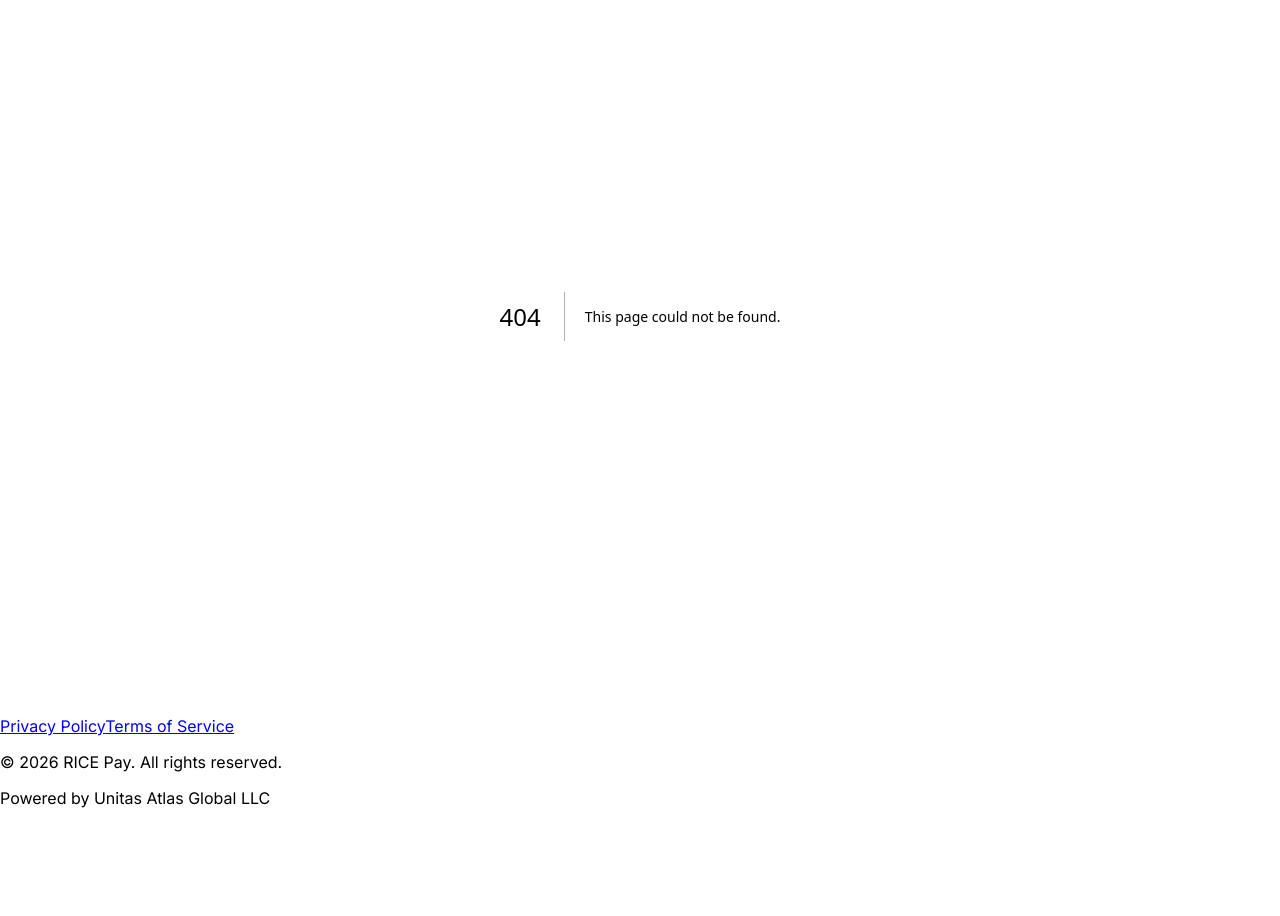
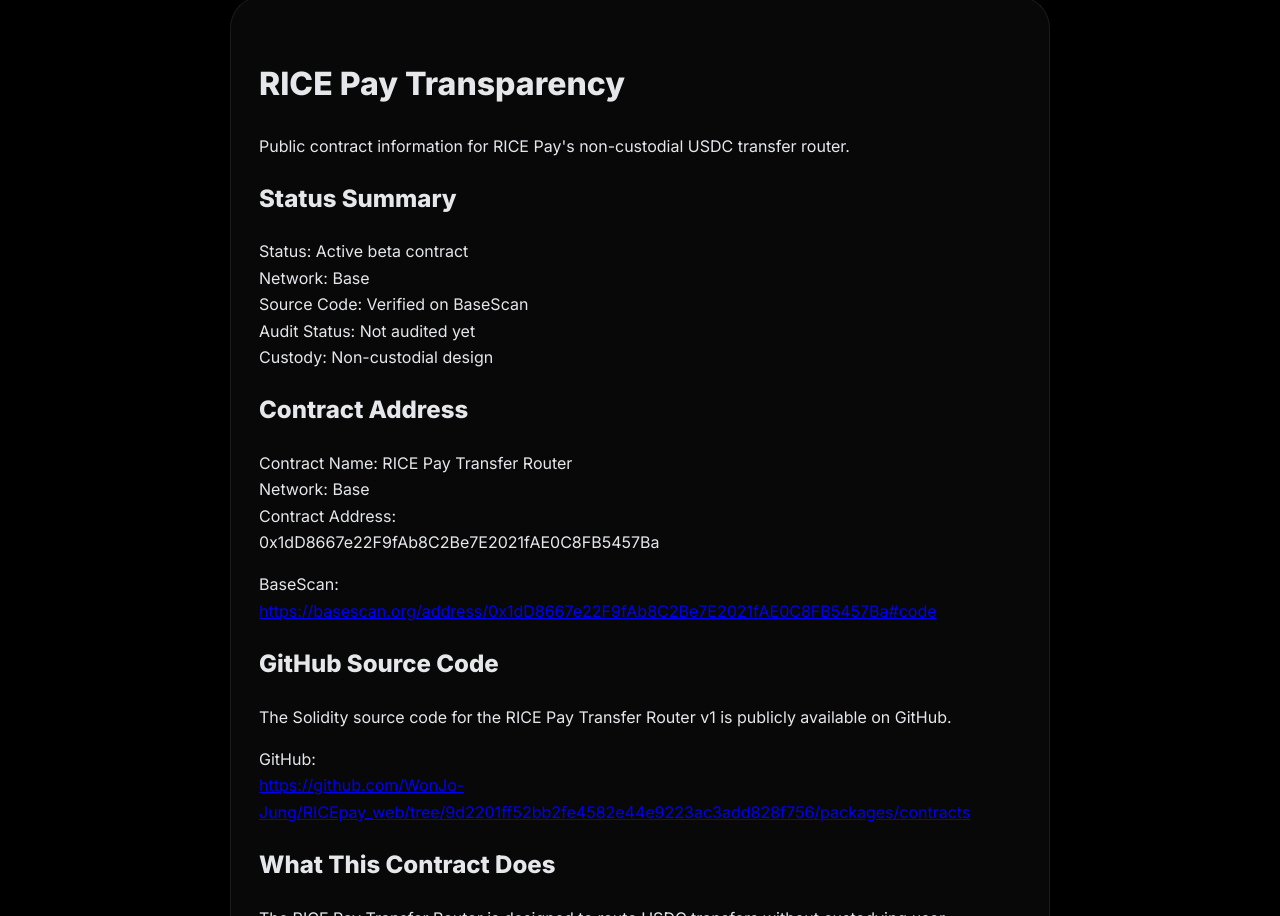
Before and after one commit to WonJo-Jung/ricepay-site, a Next.js app: page /transparency in a window 1280 px wide. Before the commit this address had no page. Shown: the part 1154-2070 px from the top of the page. Before the commit the page ends 1978 px from the top, so only its background shows below. Built offline with nearby package versions, Linux system fonts and the light colour scheme.

Commit message:
plan for trust step 1,2

```diff
--- a/components/Layout.js
+++ b/components/Layout.js
@@ -42,6 +42,7 @@
           <div className="hidden md:flex gap-8 text-sm font-medium text-gray-400">
             <Link href="/about" className="hover:text-white transition">About</Link>
             <Link href="/getting-started" className="hover:text-white transition">Getting Started</Link>
+            <Link href="/transparency" className="hover:text-white transition">Transparency</Link>
             <Link href="/#features" className="hover:text-white transition">Features</Link>
             <Link href="/#how-it-works" className="hover:text-white transition">How it works</Link>
             <Link href="/#faq" className="hover:text-white transition">FAQ</Link>
@@ -67,6 +68,7 @@
           <div className="md:hidden absolute top-full left-0 w-full bg-black/95 border-b border-white/10 p-6 flex flex-col gap-6 text-center backdrop-blur-xl">
             <Link href="/about" className="text-lg text-gray-300" onClick={() => setIsMenuOpen(false)}>About</Link>
             <Link href="/getting-started" className="text-lg text-gray-300" onClick={() => setIsMenuOpen(false)}>Getting Started</Link>
+            <Link href="/transparency" className="text-lg text-gray-300" onClick={() => setIsMenuOpen(false)}>Transparency</Link>
             <Link href="/#features" className="text-lg text-gray-300" onClick={() => setIsMenuOpen(false)}>Features</Link>
             <Link href="/#how-it-works" className="text-lg text-gray-300" onClick={() => setIsMenuOpen(false)}>How it works</Link>
             <Link href="/#faq" className="text-lg text-gray-300" onClick={() => setIsMenuOpen(false)}>FAQ</Link>
--- /dev/null
+++ b/pages/transparency.js
@@ -0,0 +1,147 @@
+import Head from "next/head";
+
+const CONTRACT_ADDRESS = "0x1dD8667e22F9fAb8C2Be7E2021fAE0C8FB5457Ba";
+const BASESCAN_URL = `https://basescan.org/address/${CONTRACT_ADDRESS}#code`;
+const GITHUB_SOURCE_URL =
+  "https://github.com/WonJo-Jung/RICEpay_web/tree/9d2201ff52bb2fe4582e44e9223ac3add828f756/packages/contracts";
+
+export default function TransparencyPage() {
+  return (
+    <>
+      <Head>
+        <title>RICE Pay Transparency</title>
+        <meta
+          name="description"
+          content="Public contract information for RICE Pay's non-custodial USDC transfer router."
+        />
+      </Head>
+
+      <div className="legal-page">
+        <div className="legal-container glass-card">
+          <h1 className="text-white font-extrabold text-3xl mb-2">RICE Pay Transparency</h1>
+          <p className="text-gray-400 mb-8">
+            Public contract information for RICE Pay&apos;s non-custodial USDC transfer router.
+          </p>
+
+          <div className="space-y-6 text-gray-400">
+            <h2 className="text-white text-xl font-bold mt-8">Status Summary</h2>
+            <p>
+              Status: Active beta contract
+              <br />
+              Network: Base
+              <br />
+              Source Code: Verified on BaseScan
+              <br />
+              Audit Status: Not audited yet
+              <br />
+              Custody: Non-custodial design
+            </p>
+
+            <h2 className="text-white text-xl font-bold mt-8">Contract Address</h2>
+            <p>
+              Contract Name: RICE Pay Transfer Router
+              <br />
+              Network: Base
+              <br />
+              Contract Address:
+              <br />
+              <span className="break-all text-white">{CONTRACT_ADDRESS}</span>
+            </p>
+            <p>
+              BaseScan:
+              <br />
+              <a
+                href={BASESCAN_URL}
+                target="_blank"
+                rel="noopener noreferrer"
+                className="break-all text-green-500 hover:underline"
+              >
+                {BASESCAN_URL}
+              </a>
+            </p>
+
+            <h2 className="text-white text-xl font-bold mt-8">GitHub Source Code</h2>
+            <p>
+              The Solidity source code for the RICE Pay Transfer Router v1 is publicly available on
+              GitHub.
+            </p>
+            <p>
+              GitHub:
+              <br />
+              <a
+                href={GITHUB_SOURCE_URL}
+                target="_blank"
+                rel="noopener noreferrer"
+                className="break-all text-green-500 hover:underline"
+              >
+                {GITHUB_SOURCE_URL}
+              </a>
+            </p>
+
+            <h2 className="text-white text-xl font-bold mt-8">What This Contract Does</h2>
+            <p>
+              The RICE Pay Transfer Router is designed to route USDC transfers without custodying user
+              balances.
+            </p>
+            <p>
+              When a user initiates a transfer, the contract pulls the approved USDC amount from
+              msg.sender and immediately routes the funds to:
+            </p>
+            <ol className="list-decimal pl-5 space-y-2">
+              <li>the recipient</li>
+              <li>the RICE Pay fee wallet</li>
+            </ol>
+            <p>The contract is not designed to hold user funds like a vault or escrow.</p>
+
+            <h2 className="text-white text-xl font-bold mt-8">Fee and Gas</h2>
+            <p>
+              RICE Pay service fee:
+              <br />
+              0.39%, with a minimum fee of 0.25 USDC and a maximum fee of 3.90 USDC.
+            </p>
+            <p>
+              Network gas fee:
+              <br />
+              Gas is separate from the RICE Pay service fee. Gas is paid by the user through their wallet
+              to the Base network. RICE Pay does not receive gas fees.
+            </p>
+
+            <h2 className="text-white text-xl font-bold mt-8">Trust Signals</h2>
+            <p>The v1 transfer router has:</p>
+            <ul className="list-disc pl-5 space-y-2">
+              <li>No owner</li>
+              <li>No proxy</li>
+              <li>No admin function to change fees</li>
+              <li>Immutable USDC token address</li>
+              <li>Immutable fee recipient address</li>
+              <li>Fixed fee logic in the contract</li>
+              <li>Source code verified on BaseScan</li>
+            </ul>
+
+            <h2 className="text-white text-xl font-bold mt-8">Allowance Policy</h2>
+            <p>RICE Pay does not require unlimited USDC approval.</p>
+            <p>
+              The intended flow is exact-amount approval for each transfer. This helps reduce
+              allowance-related risk for users.
+            </p>
+
+            <h2 className="text-white text-xl font-bold mt-8">Security Notice</h2>
+            <p>Source verified does not mean audited.</p>
+            <p>
+              The contract source code is public and verified on BaseScan, but it has not yet completed a
+              formal third-party security audit.
+            </p>
+            <p>
+              RICE Pay plans to pursue an external review or limited-scope audit before meaningful
+              transaction volume.
+            </p>
+            <p>
+              If a serious issue is found, RICE Pay will stop directing users to the affected contract,
+              mark it as deprecated in the documentation, and publish a new verified contract address.
+            </p>
+          </div>
+        </div>
+      </div>
+    </>
+  );
+}
```
Also changed, not shown: 1 other file (tests, documents, lock files or other folders).
